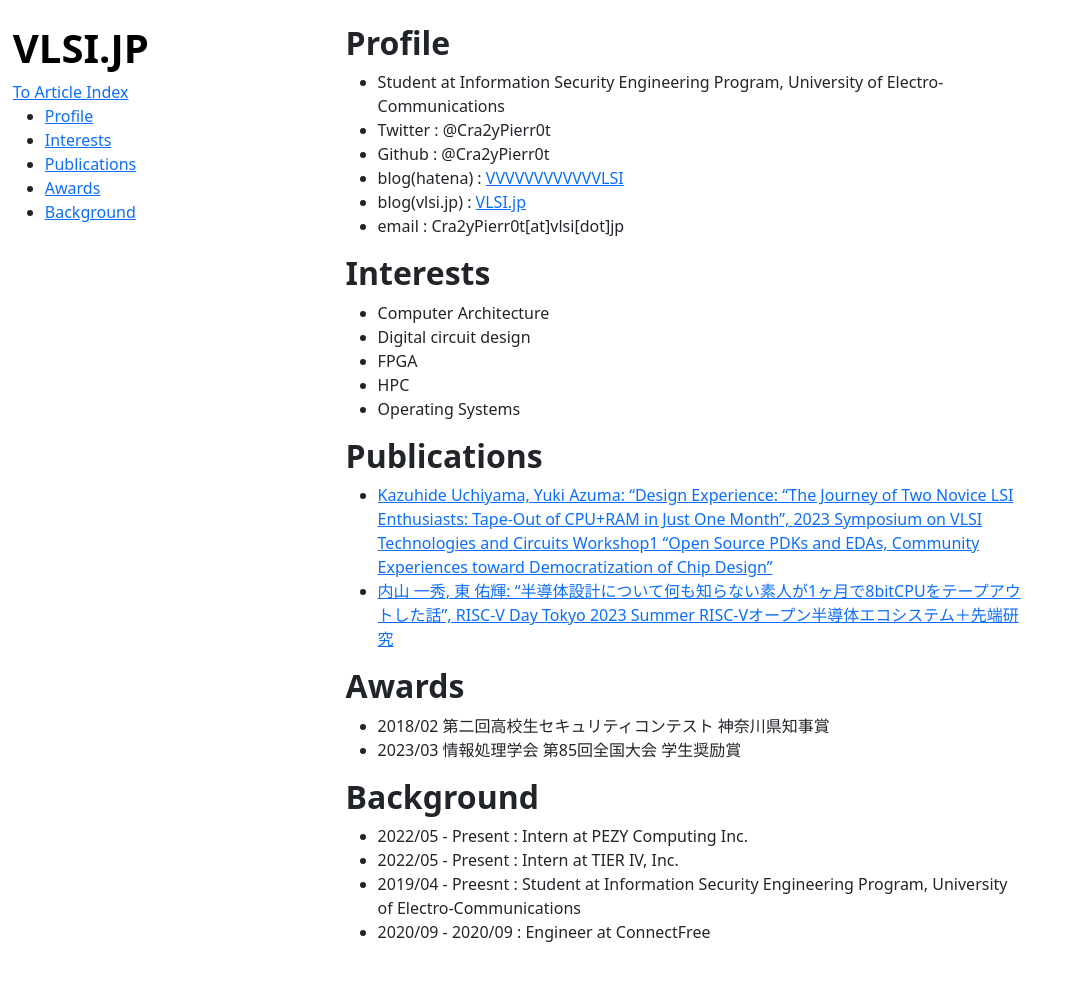
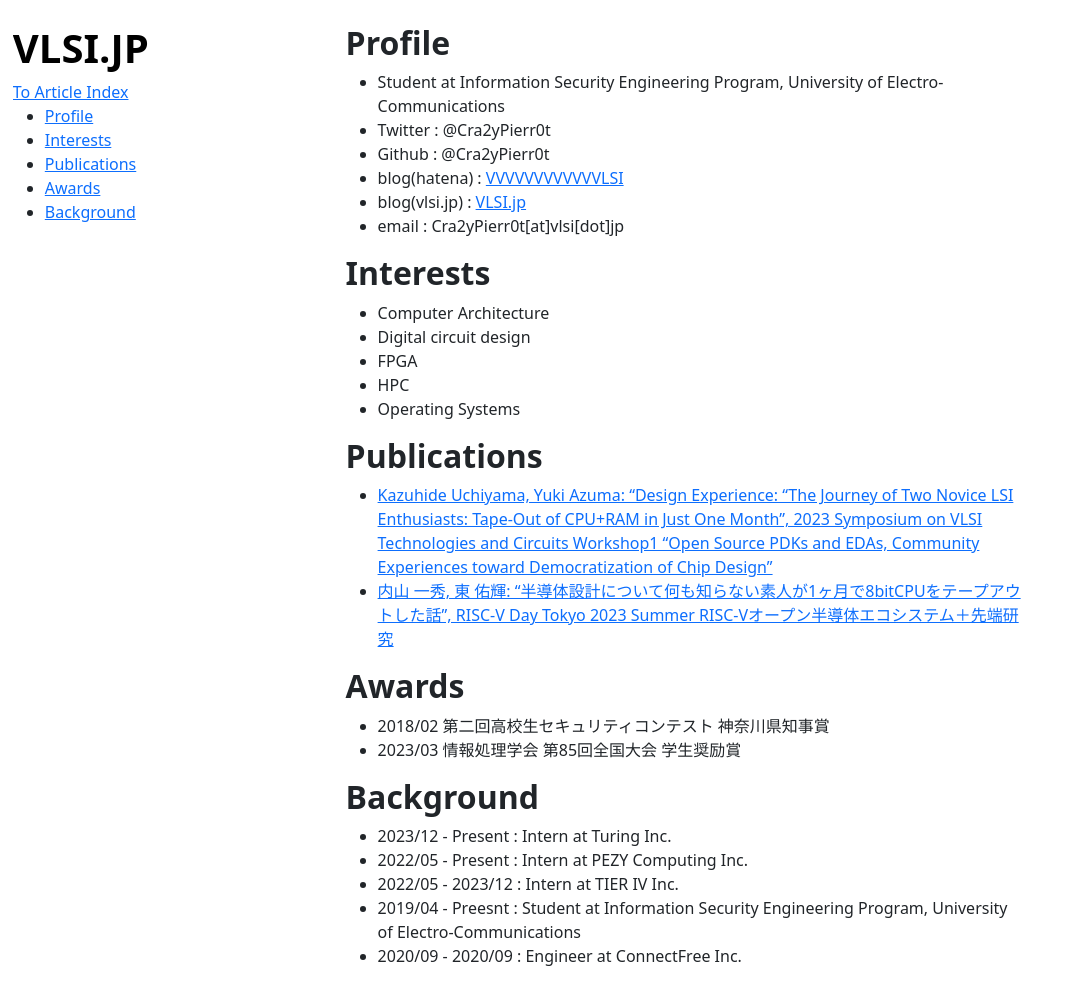
Before and after one commit to VLSI-JP/VLSI-JP.github.io, a Jekyll site: the page built from about_Cra2yPierr0t.md, in a window 1280 px wide and 984 px high. Shown: the whole window, without its empty margins (0-1069 px from the left). Built offline with Jekyll 4.4.1, drawn with Linux system fonts in a browser that asks for light colours.

Commit message:
update about me

```diff
--- a/about_Cra2yPierr0t.md
+++ b/about_Cra2yPierr0t.md
@@ -28,7 +28,8 @@
 - 2023/03 情報処理学会 第85回全国大会 学生奨励賞
 
 ## Background
+- 2023/12 - Present : Intern at Turing  Inc.
 - 2022/05 - Present : Intern at PEZY Computing Inc.
-- 2022/05 - Present : Intern at TIER IV, Inc.
+- 2022/05 - 2023/12 : Intern at TIER IV  Inc.
 - 2019/04 - Preesnt : Student at Information Security Engineering Program, University of Electro-Communications
-- 2020/09 - 2020/09 : Engineer at ConnectFree
+- 2020/09 - 2020/09 : Engineer at ConnectFree Inc.
```
